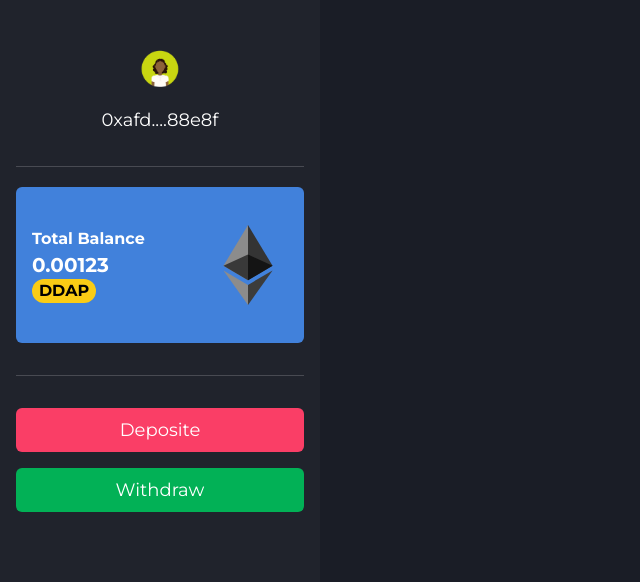
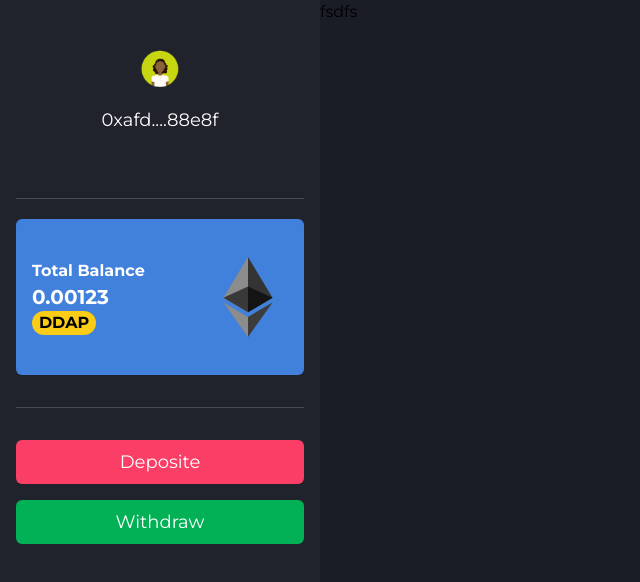
Before and after one commit to Mr-DecodeBlock/Decentralize-Token-Exchange, a React (Create React App) app: page / in a window 1280 px wide. Shown: the top 582 px of the page, without its empty margins (0-640 px from the left). Built offline with nearby package versions, Linux system fonts and the light colour scheme.

Commit message:
dex token exchange

```diff
--- a/src/App.js
+++ b/src/App.js
@@ -5,13 +5,13 @@ import "./App.css";
 export default function App() {
   return (
     <div className="bg-[#1A1D26] w-full h-screen font-Montserrat">
-      <div>
+      <div className="flex flex-col lg:flex lg:flex-row ">
         <nav className="bg-[#20232C] lg:p-4 sm:w-full lg:w-3/12 lg:h-screen ">
           <div className="px-4 py-4 flex flex-row justify-between items-center lg:flex-col-reverse lg:justify-end lg:py-8 ">
             <p className="text-white text-lg">0xafd....88e8f</p>
             <img className="lg:mb-4" src={avtr} alt="Display" width={40} />
           </div>
-          <hr className="opacity-20" />
+          <hr className="hidden lg:block opacity-20 mt-8" />
           <div className="hidden lg:block">
             <div className="mx-4 mt-5 lg:w-full lg:mx-0 lg:block p-4 rounded-md   bg-[#4181DB]">
               <div className="flex flex-row justify-between items-center">
@@ -25,7 +25,7 @@ export default function App() {
                 <img className="w-20 h-20" src={eth} alt="Display" />
               </div>
             </div>
-            <hr className="opacity-20 mt-8" />
+            <hr className="hidden lg:block opacity-20 mt-8" />
             <div>
               <div className="bg-[#FA3E66] py-2 cursor-pointer mt-8 text-white text-lg text-center rounded-md w-full space-y-4">
                 Deposite
@@ -58,9 +58,11 @@ export default function App() {
             </div>
           </div>
         </div>
+
+        <main className="w-9/12">
+          <p>fsdfs</p>
+        </main>
       </div>
-      {/* side bar for desktop */}
-      {/* <div></div> */}
     </div>
   );
 }
```
